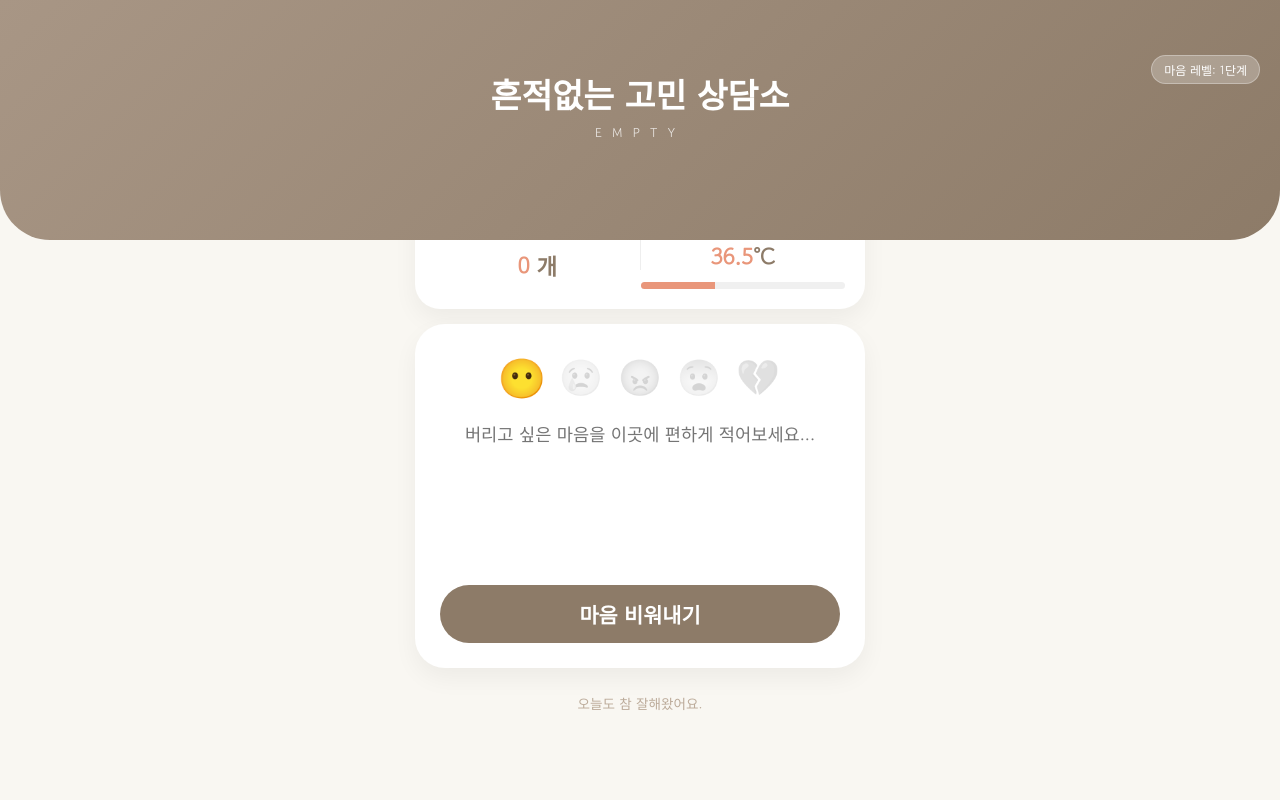
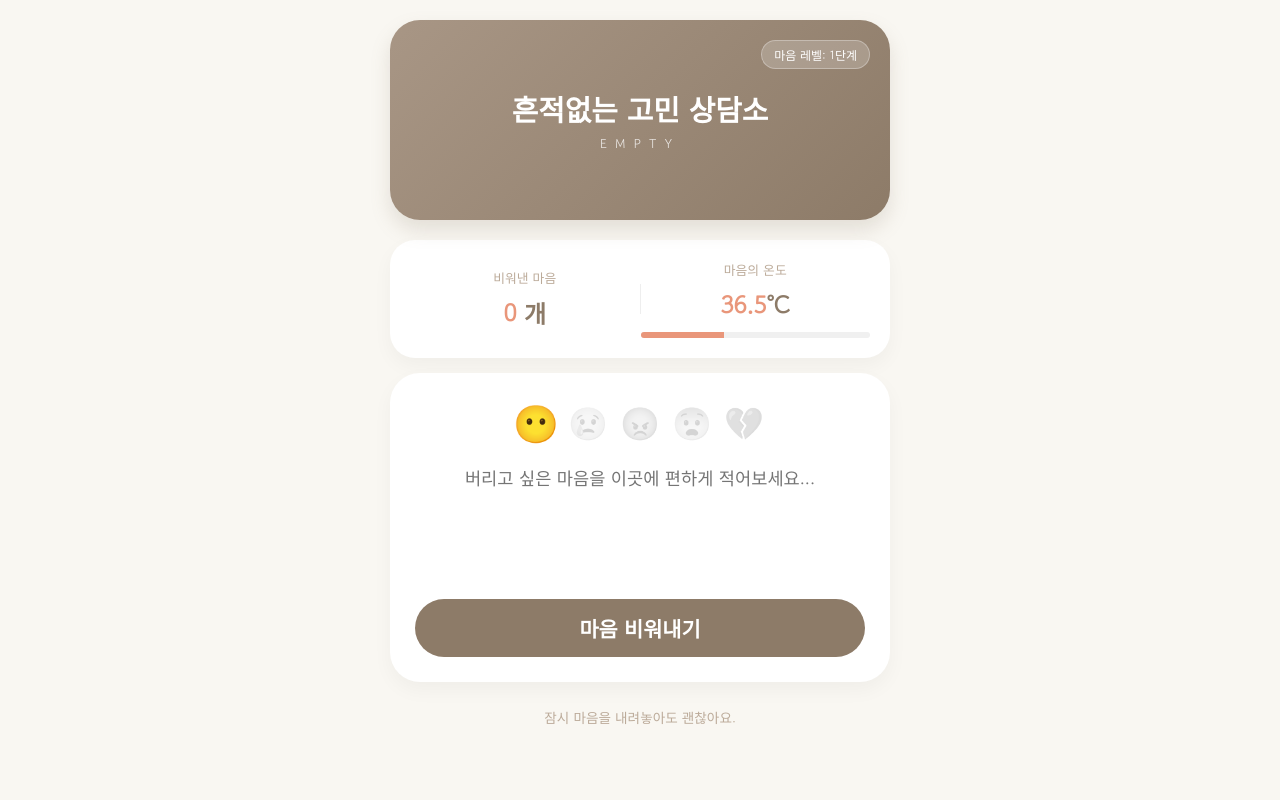
Before and after one commit to wooseonjin/Empty, a Flask app: page / in a window 1280 px wide. Run offline with Flask 3, Linux system fonts and the light colour scheme; data comes from the database, SQL or seed files in the repository; data that the repository does not hold is empty.

Commit message:
흔적없는 고민 상담소:EMPTY

```diff
--- a/templates/index.html
+++ b/templates/index.html
@@ -10,10 +10,9 @@
             --main-brown: #8d7b68;
             --soft-beige: #f9f7f2;
             --accent: #e9967a;
-            --white: #ffffff;
         }
 
-        /* [핵심] 모든 요소에 폰트 강제 적용 */
+        /* [핵심] 모든 숫자와 문자에 폰트 강제 고정 */
         * {
             font-family: 'Gowun Dodum', sans-serif !important;
             box-sizing: border-box; margin: 0; padding: 0;
@@ -24,74 +23,78 @@
             background-color: var(--soft-beige);
             color: #5d564e; min-height: 100vh;
             display: flex; flex-direction: column; align-items: center;
-            overflow-x: hidden;
+            padding: 20px 0; /* 전체적으로 위아래 여백 추가 */
         }
 
-        /* [상단 배너] 이미지처럼 곡선을 더 깊게 */
+        /* [상단 배너] 이미지처럼 양옆 여백을 주고 공중에 띄움 */
         .hero-section {
-            width: 100%; height: 240px;
+            width: 92%; max-width: 500px; height: 200px;
             background: linear-gradient(135deg, #a89685 0%, #8d7b68 100%);
             display: flex; flex-direction: column; justify-content: center; align-items: center;
             color: white; text-align: center;
-            border-bottom-left-radius: 50px; border-bottom-right-radius: 50px;
-            position: relative; padding-bottom: 30px;
+            border-radius: 30px; /* 사방을 둥글게 해서 공중에 뜬 느낌 */
+            position: relative;
+            box-shadow: 0 10px 20px rgba(141, 123, 104, 0.2);
         }
 
         .rank-tag {
-            position: absolute; top: 55px; right: 20px;
-            background: rgba(255,255,255,0.25); padding: 5px 12px;
+            position: absolute; top: 20px; right: 20px;
+            background: rgba(255,255,255,0.2); padding: 5px 12px;
             border-radius: 15px; font-size: 0.75rem; border: 1px solid rgba(255,255,255,0.3);
         }
 
-        .main-title { font-size: 2.1rem; font-weight: 700; margin-bottom: 5px; }
-        .sub-title { font-size: 0.8rem; letter-spacing: 10px; opacity: 0.8; }
+        .main-title { font-size: 1.8rem; font-weight: 700; margin-bottom: 5px; }
+        .sub-title { font-size: 0.8rem; letter-spacing: 8px; opacity: 0.8; }
 
-        /* [컨텐츠 영역] 가로 폭을 88%로 제한해서 여백 확보 */
+        /* [컨텐츠 영역] */
         .content-wrapper {
-            width: 88%; max-width: 450px;
-            margin-top: -45px;
+            width: 92%; max-width: 500px;
+            margin-top: 20px; /* 배너와 떨어뜨려 여유 있게 배치 */
             display: flex; flex-direction: column; gap: 15px;
-            padding-bottom: 40px;
         }
 
-        /* [정보 카드] 폰트 크기와 가독성 개선 */
+        /* [정보 카드] 폰트 문제 해결 */
         .info-card {
-            background: var(--white); padding: 20px; border-radius: 25px;
+            background: white; padding: 20px; border-radius: 25px;
             display: flex; justify-content: space-around; align-items: center;
-            box-shadow: 0 10px 25px rgba(0,0,0,0.05);
+            box-shadow: 0 8px 20px rgba(0,0,0,0.04);
         }
         .info-item { text-align: center; flex: 1; }
-        .info-label { font-size: 0.8rem; color: #bcab9a; margin-bottom: 6px; font-weight: 400; }
-        .info-value { font-size: 1.4rem; font-weight: 700; color: var(--main-brown); }
-        .info-value span { color: var(--accent); }
+        .info-label { font-size: 0.8rem; color: #bcab9a; margin-bottom: 8px; }
 
-        .v-line { width: 1px; height: 35px; background: #eee; }
+        /* 숫자 부분 폰트 강제 적용 */
+        .info-value {
+            font-size: 1.5rem; font-weight: 700; color: var(--main-brown);
+            display: block;
+        }
+        .info-value span { color: var(--accent); font-family: 'Gowun Dodum' !important; }
 
-        /* [온도 바] */
-        .temp-bar-bg { width: 100%; height: 7px; background: #f0f0f0; border-radius: 10px; margin-top: 10px; overflow: hidden; }
+        .v-line { width: 1px; height: 30px; background: #eee; }
+
+        .temp-bar-bg { width: 100%; height: 6px; background: #f0f0f0; border-radius: 10px; margin-top: 10px; overflow: hidden; }
         .temp-bar-fill { width: 36.5%; height: 100%; background: var(--accent); transition: width 1.5s ease; }
 
         /* [입력 카드] */
         .input-card {
-            background: var(--white); padding: 25px; border-radius: 30px;
-            box-shadow: 0 10px 25px rgba(0,0,0,0.05);
+            background: white; padding: 25px; border-radius: 30px;
+            box-shadow: 0 8px 20px rgba(0,0,0,0.04);
             display: flex; flex-direction: column; align-items: center;
         }
 
-        .emotion-selector { margin-bottom: 20px; display: flex; justify-content: center; gap: 15px; }
-        .emotion-btn { cursor: pointer; font-size: 2.2rem; filter: grayscale(1); opacity: 0.2; transition: 0.3s; }
-        .emotion-btn.active { filter: grayscale(0); opacity: 1; transform: scale(1.1); }
+        .emotion-selector { margin-bottom: 20px; display: flex; justify-content: center; gap: 12px; }
+        .emotion-btn { cursor: pointer; font-size: 2rem; filter: grayscale(1); opacity: 0.2; transition: 0.3s; }
+        .emotion-btn.active { filter: grayscale(0); opacity: 1; transform: scale(1.15); }
 
         #content {
-            width: 100%; height: 150px; border: none; background: transparent;
+            width: 100%; height: 120px; border: none; background: transparent;
             font-size: 1.1rem; outline: none; resize: none; text-align: center;
-            line-height: 1.6; color: #5d564e; font-weight: 400;
+            line-height: 1.6; color: #5d564e;
         }
 
         .btn-empty {
             background: var(--main-brown); color: white; border: none;
             margin-top: 15px; padding: 14px 0; width: 100%; font-size: 1.3rem; font-weight: 700;
-            border-radius: 50px; cursor: pointer;
+            border-radius: 40px; cursor: pointer;
         }
 
         .footer-cheer {
@@ -133,55 +136,39 @@
         <button class="btn-empty" onclick="processBurn()">마음 비워내기</button>
     </div>
 
-    <div id="cheer-msg" class="footer-cheer">오늘도 참 잘해왔어요.</div>
+    <div id="cheer-msg" class="footer-cheer">잠시 마음을 내려놓아도 괜찮아요.</div>
 </div>
 
 <script>
+    // ... 기존 스크립트와 동일 (생략)
     let selectedEmotion = '😶';
-
-    // 페이지 로드 시 정보 업데이트
-    window.onload = fetchInfo;
-
     async function fetchInfo() {
-        try {
         const res = await fetch('/info');
         const data = await res.json();
         document.getElementById('total-val').innerText = data.total;
+        const tempVal = (36.5 + (data.total * 0.1)).toFixed(1);
+        document.getElementById('temp-text').innerText = tempVal;
+        document.getElementById('temp-fill').style.width = Math.min(tempVal, 100) + "%";
 
-            // 등급 계산
         let level = "1단계";
         if(data.total > 100) level = "마스터";
         else if(data.total > 50) level = "4단계";
         else if(data.total > 20) level = "3단계";
         else if(data.total > 5) level = "2단계";
         document.getElementById('rank-level').innerText = level;
-
-            const tempVal = (36.5 + (data.total * 0.1)).toFixed(1);
-            document.getElementById('temp-text').innerText = tempVal;
-            document.getElementById('temp-fill').style.width = Math.min(tempVal, 100) + "%";
-        } catch(e) {}
     }
-
+    window.onload = fetchInfo;
     function selectEmotion(el, emo) {
         document.querySelectorAll('.emotion-btn').forEach(b => b.classList.remove('active'));
         el.classList.add('active');
         selectedEmotion = emo;
     }
-
     async function processBurn() {
         const area = document.getElementById('content');
         if (!area.value.trim()) return;
-
-        try {
-            const res = await fetch('/burn', {
-                method: 'POST',
-                body: new URLSearchParams({'content': area.value, 'emotion': selectedEmotion})
-            });
-            const data = await res.json();
-            alert(data.quote); // 결과 한마디 출력
+        const res = await fetch('/burn', { method: 'POST', body: new URLSearchParams({'content': area.value, 'emotion': selectedEmotion}) });
         area.value = "";
-            fetchInfo(); // 횟수 및 온도 갱신
-        } catch(e) {}
+        fetchInfo();
     }
 </script>
 </body>
```
Lines whose indentation alone changed are shown as unchanged.
